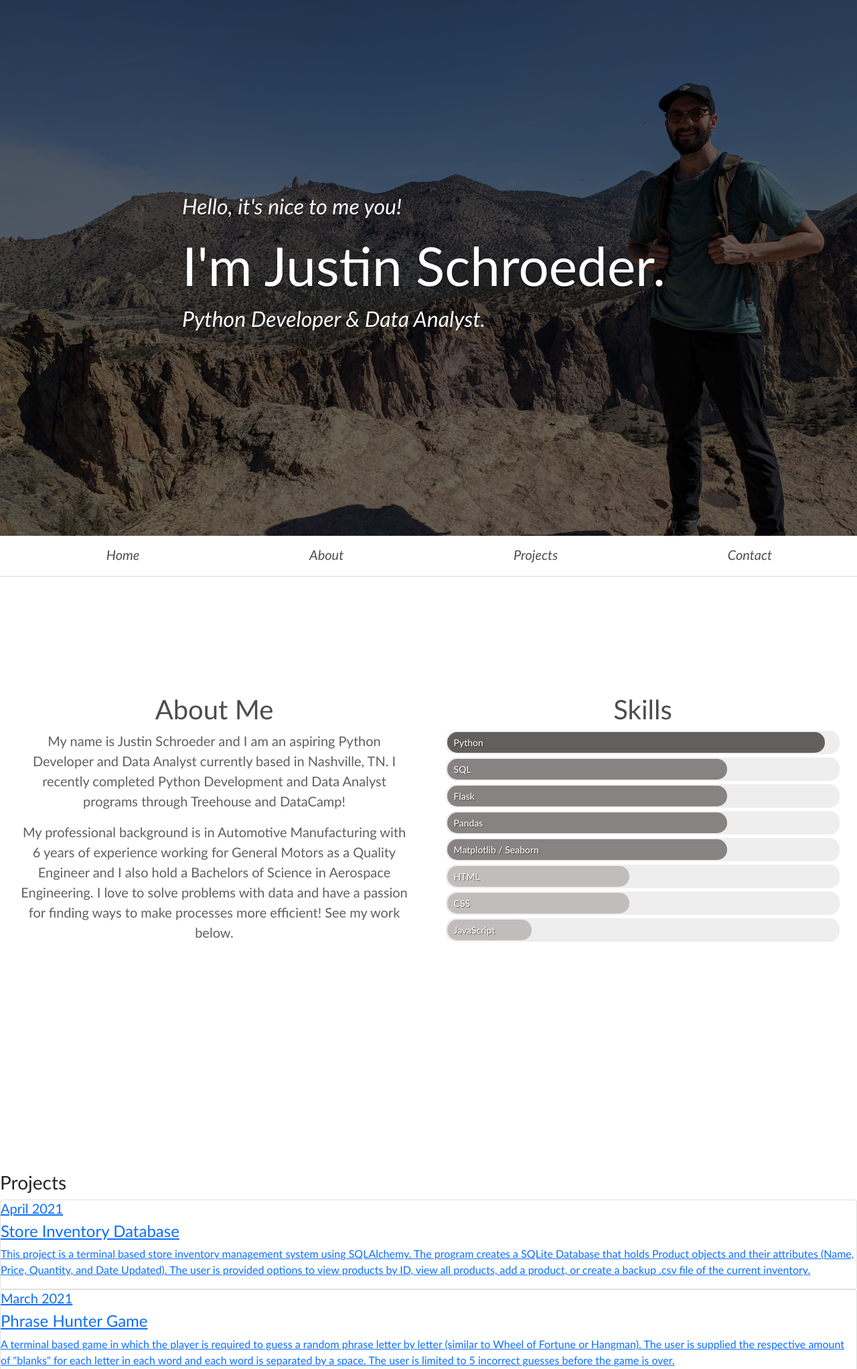
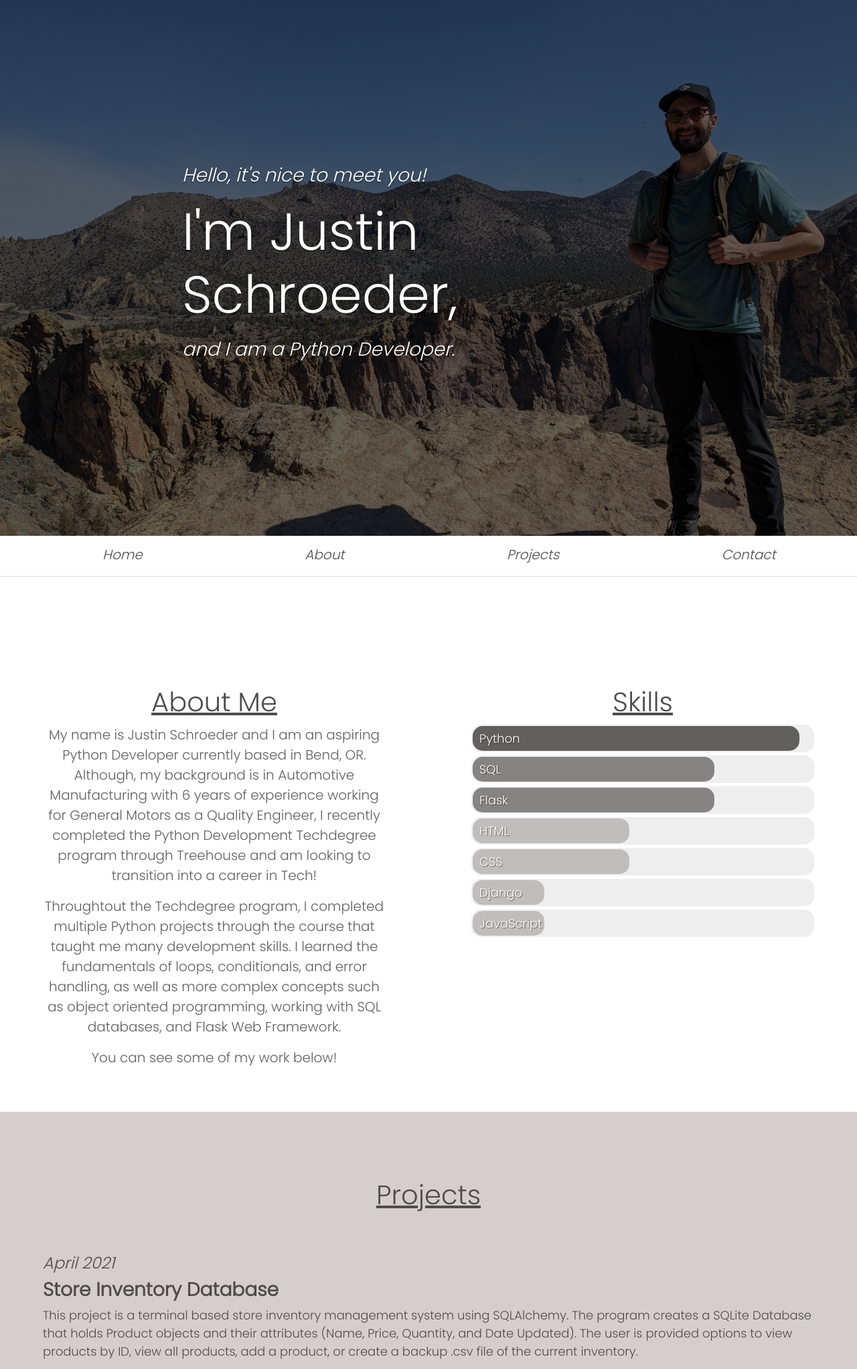
Before and after one commit to justinschroeder/Personal-Website-Flask-App, a Flask app: page / in a window 1280 px wide. Shown: the top 2044 px of the page at 67% size. Run offline with Flask 2, Linux system fonts and the light colour scheme; data comes from the database, SQL or seed files in the repository.

Commit message:
project section

```diff
--- a/static/styles.css
+++ b/static/styles.css
@@ -5,7 +5,7 @@
 */
 
 * {
-  font-family:'Gill Sans', 'Gill Sans MT', Calibri, 'Trebuchet MS', sans-serif;
+  font-family: 'Poppins', sans-serif;
 }
 
 .text-bold {
@@ -14,6 +14,12 @@
 
 .text-small {
   font-size: 0.9rem;
+}
+
+h1 {
+  text-decoration: underline;
+  margin-bottom: 2%;
+  color: rgb(78, 76, 76);
 }
 
 html {
@@ -28,8 +34,19 @@ body {
   font-style: italic;
 }
 
-section {
-  padding: 150px 0;
+#about {
+  padding: 100px 0;
+  height: 100%;
+}
+
+.about,
+.skills {
+  height: fit-content;
+}
+
+#projects {
+  padding: 100px 0;
+  height: fit-content;
 }
 
 @media (max-width: 767.98px) {
@@ -122,7 +139,7 @@ nav a {
 }
 
 nav a:hover {
-  color: rgb(78, 76, 76);
+  color: rgb(136, 132, 132);
 }
 
 /* Navbar links */
@@ -173,11 +190,26 @@ INTRO SECTION
 }
 
 .intro h1 {
-  font-size: 10vh;
+  font-size: 78px;
+  text-decoration: none;
 }
 
 .intro p {
-  font-size: 4vh;
+  font-size: 28px;
+}
+
+@media (max-width: 767.98px) {
+  .intro h1 {
+    font-size: 42px;
+  }
+
+  .intro p {
+    font-size: 18px;
+  }
+
+  .intro {
+    padding-top: 30%;
+  }
 }
 
 .content {
@@ -213,16 +245,18 @@ SKILLS SECTION
   display: flex;
 }
 
+
+
 .skills{
   flex: 1;
   width: 25%;
-  margin: 2%;
+  margin: 5%;
 }
 
 .about {
   flex: 1;
   width: 25%;
-  margin: 2%;
+  margin: 5%;
 }
 
 .about h1 {
@@ -269,7 +303,7 @@ SKILLS SECTION
   padding: 2px;
   border-radius: 15px;
   margin-bottom: 5px;
-  font-size: 14px;
+  font-size: 18px;
   color: #FFF;
   text-shadow: 1px 1px 1px rgba(0,0,0,0.5);
 }
@@ -306,6 +340,69 @@ SKILLS SECTION
 }
 .bar.expert::before{
   width: calc(100% - 20px);
+}
+
+@media (max-width: 767.98px) {
+  .about-container {
+    flex-direction: column;
+  }
+
+  .skills,
+  .about {
+    flex: 1;
+    width: 100%;
+    padding-right: 10%;
+  }
+
+  #about {
+    height: fit-content;
+  }
+}
+
+/*
+*
+=====================
+PROJECTS SECTION
+=====================
+*
+*/
+
+#projects {
+  background-color: rgb(214, 206, 206);
+  margin-top: 0%;
+}
+
+#projects h1 {
+  text-align: center;
+}
+
+.project {
+  margin: 5%;
+  color: rgb(78, 76, 76);
+}
+
+.project h4 {
+  font-size: 28px;
+  font-weight: bold;
+}
+
+.project h5 {
+  font-style: italic;
+  font-size: 24px;
+}
+
+.project a, p {
+  font-size: 18px;
+}
+
+.project a {
+  text-decoration: none;
+  font-style: italic;
+  color: rgb(78, 76, 76);
+}
+
+.project a:hover {
+  color: rgb(136, 132, 132);
 }
 
 /*
--- a/templates/index.html
+++ b/templates/index.html
@@ -8,6 +8,8 @@
         <meta name="viewport" content="width=device-width, initial-scale=1">
         <link rel="stylesheet" href="https://cdnjs.cloudflare.com/ajax/libs/font-awesome/5.15.3/css/all.min.css">
         <link href="https://cdn.jsdelivr.net/npm/bootstrap@5.0.0-beta2/dist/css/bootstrap.min.css" rel="stylesheet" integrity="sha384-BmbxuPwQa2lc/FVzBcNJ7UAyJxM6wuqIj61tLrc4wSX0szH/Ev+nYRRuWlolflfl" crossorigin="anonymous">
+        <link rel="preconnect" href="https://fonts.gstatic.com">
+        <link href="https://fonts.googleapis.com/css2?family=Poppins:wght@300&display=swap" rel="stylesheet">
         <link rel="stylesheet" href="/static/styles.css">
     </head>
     <body>
@@ -17,9 +19,9 @@
           <div class="container clearfix">
             <div class="row">
               <div class="col-lg-8 col-md-12 mx-auto">
-                <p class="italic">Hello, it's nice to me you!</p>
-                <h1>I'm Justin Schroeder.</h1>
-                <p class="italic">Python Developer & Data Analyst.</p>
+                <p class="italic">Hello, it's nice to meet you!</p>
+                <h1>I'm Justin Schroeder,</h1>
+                <p class="italic">and I am a Python Developer.</p>
               </div>
             </div>
           </div>
@@ -37,38 +39,36 @@
           <div class="about-container">
             <div class="about">
               <h1>About Me</h1>
-              <p>
-                  My name is Justin Schroeder and I am an aspiring Python Developer and Data Analyst currently based in Nashville, TN. I recently completed Python Development and Data Analyst programs through Treehouse and DataCamp!
+                  <p>
+                  My name is Justin Schroeder and I am an aspiring Python Developer currently based in Bend, OR. Although, my background is in Automotive Manufacturing with 6 years of experience working for General Motors as a Quality Engineer, I recently completed the Python Development Techdegree program through Treehouse and am looking to transition into a career in Tech!
                   </p>
                   <p>
-                 My professional background is in Automotive Manufacturing with 6 years of experience working for General Motors as a Quality Engineer and I also hold a Bachelors of Science in Aerospace Engineering. I love to solve problems with data and have a passion for finding ways to make processes more efficient! See my work below.
-              </p>
+                  Throughtout the Techdegree program, I completed multiple Python projects through the course that taught me many development skills. I learned the fundamentals of loops, conditionals, and error handling, as well as more complex concepts such as object oriented programming, working with SQL databases, and Flask Web Framework.
+                  </p>
+                  <p>You can see some of my work below!</p>
             </div>
             <div class="skills">
               <h1>Skills</h1>
               <div class="bar expert" data-skill="Python"></div>
               <div class="bar front advanced" data-skill="SQL"></div>
               <div class="bar front advanced" data-skill="Flask"></div>
-              <div class="bar front advanced" data-skill="Pandas"></div>
-              <div class="bar front advanced" data-skill="Matplotlib / Seaborn"></div>
               <div class="bar back intermediate" data-skill="HTML"></div>
               <div class="bar back intermediate" data-skill="CSS"></div>
+              <div class="bar back basic" data-skill="Django"></div>
               <div class="bar back basic" data-skill="JavaScript"></div>
             </div>
           </div>
         </section>
         <section id="projects">
-            <h3>Projects</h3>
+            <h1>Projects</h1>
                 {% for project in projects %}
-                <div class="column">
-                    <div class="card">
-                    <a href="{{ url_for('project', id=project.id) }}">
+                      <div class="project">
                         <h5 class="date">{{ project.completed.strftime('%B %Y') }}</h5>
                         <h4>{{ project.title }}</h4>
                         <p>{{ project.description }}</p>
-                    </a>
-                    </div>
-                </div>
+                        <p>Skills/Tools utilized: {{ project.skills }}</p>
+                        <a href="{{ project.url }}"><i class="fab fa-github"></i>View on GitHub</a>
+                      </div>
                 {% endfor %}
         </section>
         <section id="footer">
```
